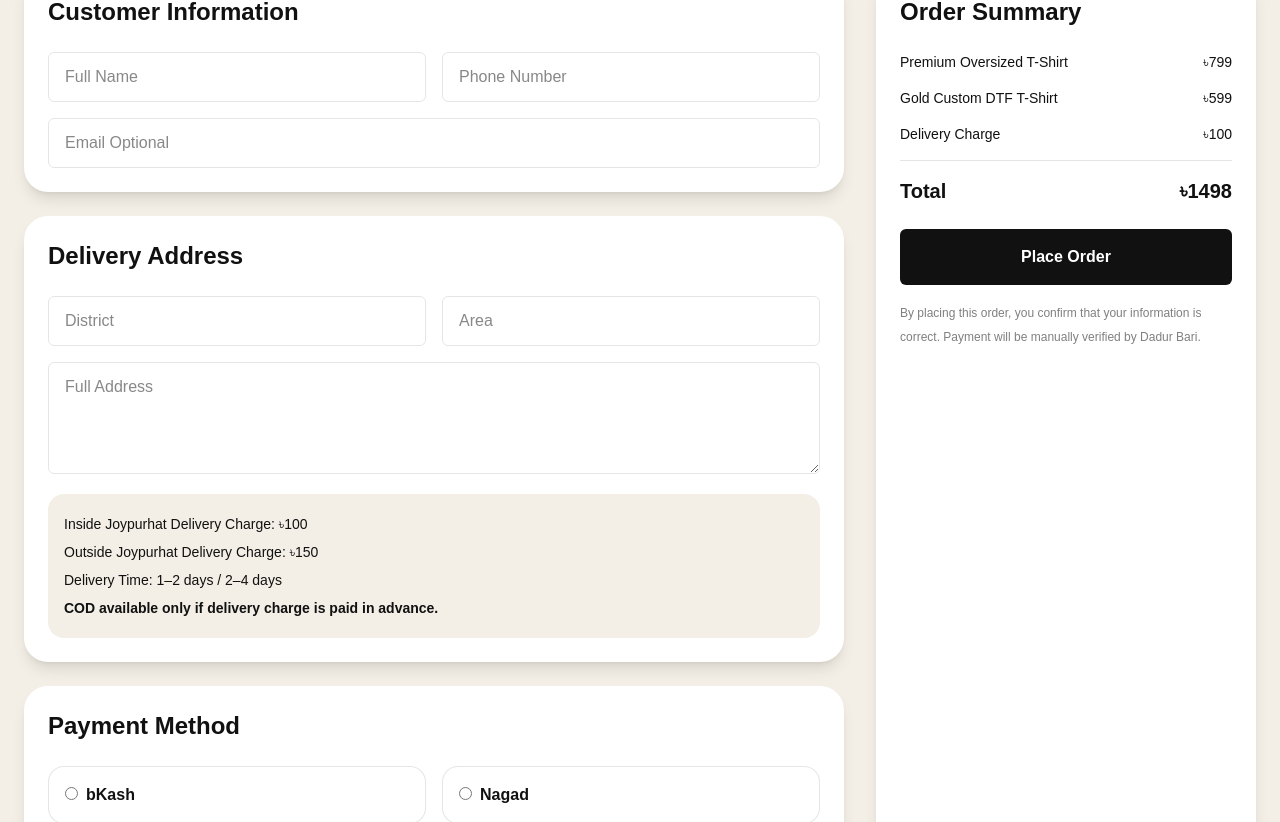
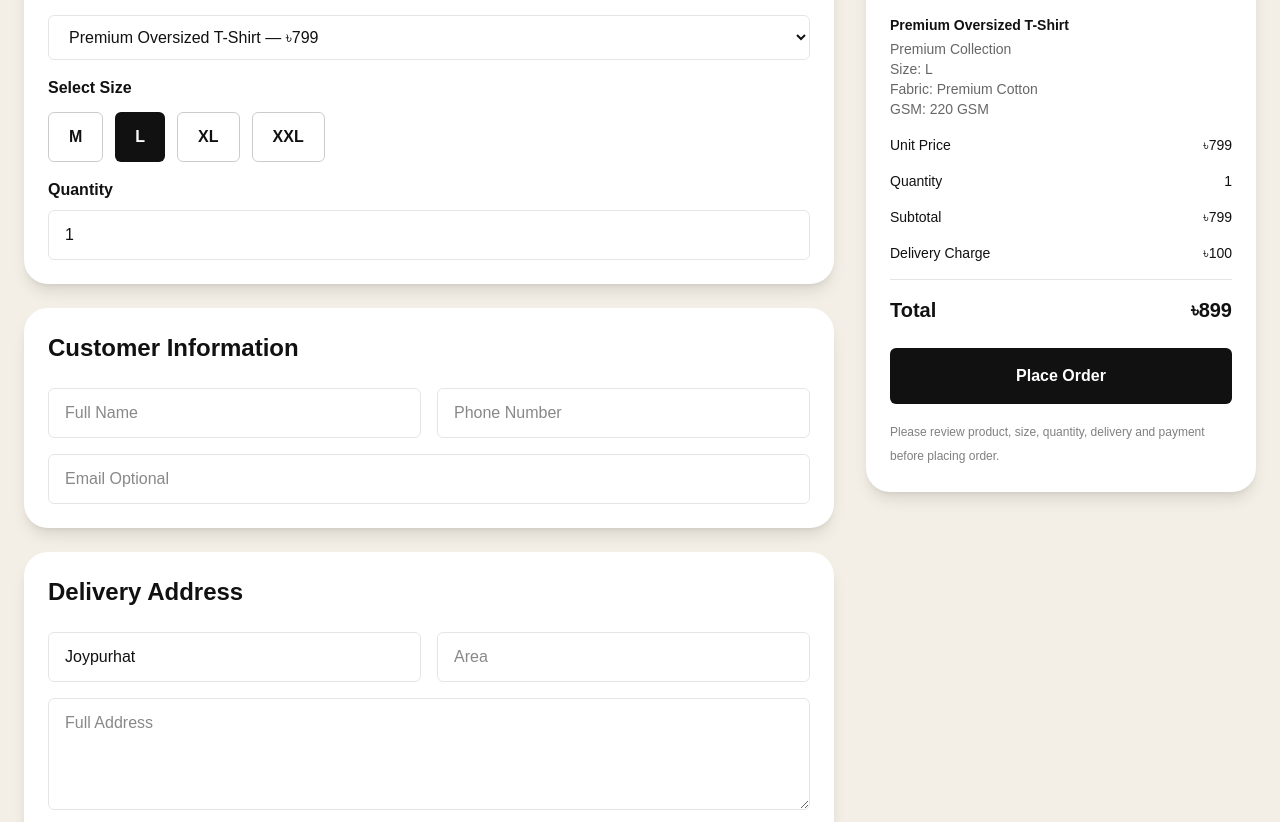
Before and after one commit to shajibhasan5656-cell/dadur-bari-mvp, a Next.js app: page /checkout in a window 1280 px wide. Shown: the part 426-1248 px from the top of the page. Built offline with nearby package versions, Linux system fonts and the light colour scheme.

Commit message:
Improve checkout order review summary

```diff
--- a/src/app/checkout/page.tsx
+++ b/src/app/checkout/page.tsx
@@ -1,153 +1,196 @@
 "use client";
 
-import { useState } from "react";
-import { useRouter } from "next/navigation";
-import { Footer } from "@/components/site/Footer";
-import { Header } from "@/components/site/Header";
-import { deliveryRules, paymentMethods, paymentNumber } from "@/lib/brand";
+import Link from "next/link";
+import { useMemo, useState } from "react";
 
-const orderItems = [
-  { name: "Premium Oversized T-Shirt", price: 799 },
-  { name: "Gold Custom DTF T-Shirt", price: 599 },
+const products = [
+  {
+    name: "Premium Oversized T-Shirt",
+    slug: "premium-oversized-tshirt",
+    price: 799,
+    category: "Premium",
+    fabric: "Premium Cotton",
+    gsm: "220 GSM"
+  },
+  {
+    name: "Gold Custom DTF T-Shirt",
+    slug: "gold-custom-dtf-tshirt",
+    price: 599,
+    category: "Gold",
+    fabric: "Soft Cotton",
+    gsm: "190 GSM"
+  },
+  {
+    name: "Silver Everyday T-Shirt",
+    slug: "silver-everyday-tshirt",
+    price: 449,
+    category: "Silver",
+    fabric: "Comfort Cotton",
+    gsm: "170 GSM"
+  }
 ];
 
-const subtotal = orderItems.reduce((total, item) => total + item.price, 0);
-const deliveryCharge = deliveryRules.insideJoypurhat.charge;
+export default function CheckoutPage() {
+  const [selectedSlug, setSelectedSlug] = useState("premium-oversized-tshirt");
+  const [size, setSize] = useState("L");
+  const [quantity, setQuantity] = useState(1);
+  const [district, setDistrict] = useState("Joypurhat");
+  const [paymentMethod, setPaymentMethod] = useState("bKash");
+  const [loading, setLoading] = useState(false);
+  const [error, setError] = useState("");
+
+  const product = products.find((item) => item.slug === selectedSlug) || products[0];
+
+  const deliveryCharge =
+    district.trim().toLowerCase() === "joypurhat" ? 100 : 150;
+
+  const subtotal = product.price * quantity;
   const total = subtotal + deliveryCharge;
 
-const initialFormData = {
-  full_name: "",
-  phone: "",
-  email: "",
-  district: "",
-  area: "",
-  address: "",
-  payment_method: "",
-  transaction_id: "",
-  sender_number: "",
-  order_notes: "",
+  const orderDetails = useMemo(() => {
+    return `${product.name} | Category: ${product.category} | Size: ${size} | Quantity: ${quantity} | Fabric: ${product.fabric} | GSM: ${product.gsm}`;
+  }, [product, size, quantity]);
+
+  async function submitOrder(event: React.FormEvent<HTMLFormElement>) {
+    event.preventDefault();
+    setLoading(true);
+    setError("");
+
+    const form = event.currentTarget;
+    const formData = new FormData(form);
+
+    const payload = {
+      _subject: "New Dadur Bari Order",
+      full_name: formData.get("full_name"),
+      phone: formData.get("phone"),
+      email: formData.get("email"),
+      district,
+      area: formData.get("area"),
+      address: formData.get("address"),
+      payment_method: paymentMethod,
+      transaction_id: formData.get("transaction_id"),
+      sender_number: formData.get("sender_number"),
+      order_notes: formData.get("order_notes"),
+      order_items: orderDetails,
+      order_product: product.name,
+      order_category: product.category,
+      order_size: size,
+      order_quantity: quantity,
+      order_unit_price: `${product.price} BDT`,
+      delivery_charge: `${deliveryCharge} BDT`,
+      order_total: `${total} BDT`
     };
 
-export default function CheckoutPage() {
-  const router = useRouter();
-  const [formData, setFormData] = useState(initialFormData);
-  const [isSubmitting, setIsSubmitting] = useState(false);
-  const [errorMessage, setErrorMessage] = useState("");
-
-  const handleChange = (
-    event: React.ChangeEvent<HTMLInputElement | HTMLTextAreaElement>
-  ) => {
-    const { name, value } = event.target;
-    setFormData((current) => ({ ...current, [name]: value }));
-    if (errorMessage) {
-      setErrorMessage("");
-    }
-  };
-
-  const handleSubmit = async (event: React.FormEvent<HTMLFormElement>) => {
-    event.preventDefault();
-
-    const form = event.currentTarget;
-    if (!form.checkValidity()) {
-      form.reportValidity();
-      return;
-    }
-
-    setIsSubmitting(true);
-    setErrorMessage("");
-
     try {
-      const response = await fetch("https://formspree.io/f/mqerqlyw", {
+      const res = await fetch("https://formspree.io/f/mqerqlyw", {
         method: "POST",
         headers: {
           Accept: "application/json",
-          "Content-Type": "application/json",
+          "Content-Type": "application/json"
         },
-        body: JSON.stringify({
-          ...formData,
-          _subject: "New Dadur Bari Order",
-          order_items: "Premium Oversized T-Shirt + Gold Custom DTF T-Shirt",
-          order_total: "1498 BDT",
-        }),
+        body: JSON.stringify(payload)
       });
 
-      if (response.ok) {
-        router.push("/checkout/success");
-        return;
+      if (!res.ok) {
+        throw new Error("Order submit failed. Please try again.");
       }
 
-      let message = "We couldn't submit your order right now. Please try again.";
-      try {
-        const errorData = await response.json();
-        if (errorData?.error) {
-          message = errorData.error;
+      window.location.href = "/checkout/success";
+    } catch (err) {
+      setError(err instanceof Error ? err.message : "Order submit failed.");
+    } finally {
+      setLoading(false);
     }
-      } catch {
-        // Ignore JSON parsing errors and fall back to the standard message.
   }
-
-      setErrorMessage(message);
-    } catch {
-      setErrorMessage("We couldn't submit your order right now. Please try again.");
-    } finally {
-      setIsSubmitting(false);
-    }
-  };
 
   return (
     <main className="min-h-screen bg-[#F3EFE6] text-[#111111]">
-      <Header />
+      <header className="border-b border-black/10 bg-white">
+        <div className="mx-auto flex h-20 max-w-7xl items-center justify-between px-6">
+          <Link href="/" className="text-2xl font-bold">
+            Dadur Bari
+          </Link>
+
+          <nav className="flex gap-6 text-sm font-medium">
+            <Link href="/" className="hover:text-[#C8A45D]">Home</Link>
+            <Link href="/shop" className="hover:text-[#C8A45D]">Shop</Link>
+            <Link href="/cart" className="hover:text-[#C8A45D]">Cart</Link>
+          </nav>
+        </div>
+      </header>
 
       <section className="bg-[#111111] py-16 text-white">
         <div className="mx-auto max-w-7xl px-6">
           <h1 className="text-5xl font-extrabold">Checkout</h1>
           <p className="mt-4 text-white/70">
-            Complete your Dadur Bari order securely.
+            Review your order details before placing order.
           </p>
         </div>
       </section>
 
       <form
-        onSubmit={handleSubmit}
-        className="mx-auto grid max-w-7xl gap-8 px-6 py-16 lg:grid-cols-[1fr_380px]"
+        onSubmit={submitOrder}
+        className="mx-auto grid max-w-7xl gap-8 px-6 py-16 lg:grid-cols-[1fr_390px]"
       >
-        <input type="hidden" name="_subject" value="New Dadur Bari Order" />
+        <div className="space-y-6">
+          <div className="rounded-3xl bg-white p-6 shadow-lg">
+            <h2 className="text-2xl font-bold">Select Product</h2>
+
+            <div className="mt-6 grid gap-4">
+              <select
+                value={selectedSlug}
+                onChange={(event) => setSelectedSlug(event.target.value)}
+                className="rounded-md border border-black/10 px-4 py-3"
+              >
+                {products.map((item) => (
+                  <option key={item.slug} value={item.slug}>
+                    {item.name} — ৳{item.price}
+                  </option>
+                ))}
+              </select>
+
+              <div>
+                <p className="mb-3 font-semibold">Select Size</p>
+                <div className="flex flex-wrap gap-3">
+                  {["M", "L", "XL", "XXL"].map((item) => (
+                    <button
+                      key={item}
+                      type="button"
+                      onClick={() => setSize(item)}
+                      className={
+                        size === item
+                          ? "rounded-md bg-[#111111] px-5 py-3 font-semibold text-white"
+                          : "rounded-md border border-black/20 px-5 py-3 font-semibold"
+                      }
+                    >
+                      {item}
+                    </button>
+                  ))}
+                </div>
+              </div>
+
+              <div>
+                <label className="mb-2 block font-semibold">Quantity</label>
                 <input
-          type="hidden"
-          name="order_items"
-          value="Premium Oversized T-Shirt + Gold Custom DTF T-Shirt"
+                  type="number"
+                  min={1}
+                  value={quantity}
+                  onChange={(event) =>
+                    setQuantity(Math.max(1, Number(event.target.value)))
+                  }
+                  className="w-full rounded-md border border-black/10 px-4 py-3"
                 />
-        <input type="hidden" name="order_total" value="1498 BDT" />
+              </div>
+            </div>
+          </div>
 
-        <div className="space-y-6">
           <div className="rounded-3xl bg-white p-6 shadow-lg">
             <h2 className="text-2xl font-bold">Customer Information</h2>
 
             <div className="mt-6 grid gap-4 md:grid-cols-2">
-              <input
-                name="full_name"
-                value={formData.full_name}
-                onChange={handleChange}
-                className="rounded-md border border-black/10 px-4 py-3"
-                placeholder="Full Name"
-                required
-              />
-              <input
-                name="phone"
-                value={formData.phone}
-                onChange={handleChange}
-                className="rounded-md border border-black/10 px-4 py-3"
-                placeholder="Phone Number"
-                required
-              />
-              <input
-                name="email"
-                type="email"
-                value={formData.email}
-                onChange={handleChange}
-                className="rounded-md border border-black/10 px-4 py-3 md:col-span-2"
-                placeholder="Email Optional"
-              />
+              <input name="full_name" required className="rounded-md border border-black/10 px-4 py-3" placeholder="Full Name" />
+              <input name="phone" required className="rounded-md border border-black/10 px-4 py-3" placeholder="Phone Number" />
+              <input name="email" type="email" className="rounded-md border border-black/10 px-4 py-3 md:col-span-2" placeholder="Email Optional" />
             </div>
           </div>
 
@@ -156,38 +199,20 @@ export default function CheckoutPage() {
 
             <div className="mt-6 grid gap-4 md:grid-cols-2">
               <input
-                name="district"
-                value={formData.district}
-                onChange={handleChange}
+                value={district}
+                onChange={(event) => setDistrict(event.target.value)}
+                required
                 className="rounded-md border border-black/10 px-4 py-3"
                 placeholder="District"
-                required
               />
-              <input
-                name="area"
-                value={formData.area}
-                onChange={handleChange}
-                className="rounded-md border border-black/10 px-4 py-3"
-                placeholder="Area"
-                required
-              />
-              <textarea
-                name="address"
-                value={formData.address}
-                onChange={handleChange}
-                className="min-h-28 rounded-md border border-black/10 px-4 py-3 md:col-span-2"
-                placeholder="Full Address"
-                required
-              />
+              <input name="area" required className="rounded-md border border-black/10 px-4 py-3" placeholder="Area" />
+              <textarea name="address" required className="min-h-28 rounded-md border border-black/10 px-4 py-3 md:col-span-2" placeholder="Full Address" />
             </div>
 
             <div className="mt-5 rounded-2xl bg-[#F3EFE6] p-4 text-sm leading-7">
-              <p>{`Inside Joypurhat Delivery Charge: ৳${deliveryRules.insideJoypurhat.charge}`}</p>
-              <p>{`Outside Joypurhat Delivery Charge: ৳${deliveryRules.outsideJoypurhat.charge}`}</p>
-              <p>{`Delivery Time: ${deliveryRules.insideJoypurhat.days} / ${deliveryRules.outsideJoypurhat.days}`}</p>
-              <p className="font-semibold text-[#111111]">
-                {deliveryRules.codAdvanceMessage}
-              </p>
+              <p>Inside Joypurhat: ৳100, 1–2 days</p>
+              <p>Outside Joypurhat: ৳150, 2–4 days</p>
+              <p>Current delivery charge: ৳{deliveryCharge}</p>
             </div>
           </div>
 
@@ -195,82 +220,77 @@ export default function CheckoutPage() {
             <h2 className="text-2xl font-bold">Payment Method</h2>
 
             <div className="mt-6 grid gap-4 md:grid-cols-2">
-              {paymentMethods.map((method) => {
-                const isSelected = formData.payment_method === method;
-
-                return (
+              {["bKash", "Nagad", "Rocket", "Cash On Delivery"].map((method) => (
                 <label
                   key={method}
-                    className={`cursor-pointer rounded-2xl border p-4 transition ${
-                      isSelected
-                        ? "border-[#C8A45D] bg-[#F3EFE6] shadow-sm"
-                        : "border-black/10 bg-white"
-                    }`}
+                  className={
+                    paymentMethod === method
+                      ? "rounded-2xl border-2 border-[#C8A45D] bg-[#F3EFE6] p-4"
+                      : "rounded-2xl border border-black/10 p-4"
+                  }
                 >
                   <input
                     type="radio"
                     name="payment_method"
                     value={method}
-                      checked={isSelected}
-                      onChange={handleChange}
+                    checked={paymentMethod === method}
+                    onChange={() => setPaymentMethod(method)}
                     className="mr-2"
-                      required
                   />
                   <span className="font-bold">{method}</span>
                 </label>
-                );
-              })}
+              ))}
             </div>
 
             <div className="mt-5 rounded-2xl bg-[#F3EFE6] p-4 text-sm leading-7">
-              <p>
-                Payment Number: <strong>{paymentNumber}</strong>
-              </p>
-              <p className="font-semibold text-[#111111]">
-                {deliveryRules.codAdvanceMessage}
-              </p>
+              <p>Payment Number: <strong>01746-212501</strong></p>
+              <p>COD available only if delivery charge is paid in advance.</p>
             </div>
 
             <div className="mt-5 grid gap-4 md:grid-cols-2">
-              <input
-                name="transaction_id"
-                value={formData.transaction_id}
-                onChange={handleChange}
-                className="rounded-md border border-black/10 px-4 py-3"
-                placeholder="Transaction ID"
-              />
-              <input
-                name="sender_number"
-                value={formData.sender_number}
-                onChange={handleChange}
-                className="rounded-md border border-black/10 px-4 py-3"
-                placeholder="Sender Number Optional"
-              />
+              <input name="transaction_id" className="rounded-md border border-black/10 px-4 py-3" placeholder="Transaction ID" />
+              <input name="sender_number" className="rounded-md border border-black/10 px-4 py-3" placeholder="Sender Number Optional" />
             </div>
           </div>
 
           <div className="rounded-3xl bg-white p-6 shadow-lg">
             <h2 className="text-2xl font-bold">Order Notes</h2>
-            <textarea
-              name="order_notes"
-              value={formData.order_notes}
-              onChange={handleChange}
-              className="mt-5 min-h-24 w-full rounded-md border border-black/10 px-4 py-3"
-              placeholder="Any special instruction?"
-            />
-          </div>
+            <textarea name="order_notes" className="mt-5 min-h-24 w-full rounded-md border border-black/10 px-4 py-3" placeholder="Any special instruction?" />
           </div>
 
-        <aside className="rounded-3xl bg-white p-6 shadow-lg">
+          {error ? (
+            <div className="rounded-md bg-red-50 p-4 text-red-700">
+              {error}
+            </div>
+          ) : null}
+        </div>
+
+        <aside className="h-fit rounded-3xl bg-white p-6 shadow-lg">
           <h2 className="text-2xl font-bold">Order Summary</h2>
 
           <div className="mt-6 space-y-4 text-sm">
-            {orderItems.map((item) => (
-              <div key={item.name} className="flex justify-between">
-                <span>{item.name}</span>
-                <span>৳{item.price}</span>
+            <div>
+              <p className="font-bold">{product.name}</p>
+              <p className="mt-1 text-black/60">{product.category} Collection</p>
+              <p className="text-black/60">Size: {size}</p>
+              <p className="text-black/60">Fabric: {product.fabric}</p>
+              <p className="text-black/60">GSM: {product.gsm}</p>
             </div>
-            ))}
+
+            <div className="flex justify-between">
+              <span>Unit Price</span>
+              <span>৳{product.price}</span>
+            </div>
+
+            <div className="flex justify-between">
+              <span>Quantity</span>
+              <span>{quantity}</span>
+            </div>
+
+            <div className="flex justify-between">
+              <span>Subtotal</span>
+              <span>৳{subtotal}</span>
+            </div>
 
             <div className="flex justify-between">
               <span>Delivery Charge</span>
@@ -285,28 +305,19 @@ export default function CheckoutPage() {
             </div>
           </div>
 
-          {errorMessage ? (
-            <p className="mt-4 rounded-md border border-red-300 bg-red-50 p-3 text-sm text-red-700">
-              {errorMessage}
-            </p>
-          ) : null}
-
           <button
             type="submit"
-            disabled={isSubmitting}
-            className="mt-6 w-full rounded-md bg-[#111111] px-6 py-4 text-center font-semibold text-white transition hover:bg-[#C8A45D] hover:text-[#111111] disabled:cursor-not-allowed disabled:opacity-70"
+            disabled={loading}
+            className="mt-6 w-full rounded-md bg-[#111111] px-6 py-4 text-center font-semibold text-white hover:bg-[#C8A45D] hover:text-[#111111] disabled:opacity-60"
           >
-            {isSubmitting ? "Placing Order..." : "Place Order"}
+            {loading ? "Placing Order..." : "Place Order"}
           </button>
 
           <p className="mt-4 text-xs leading-6 text-black/50">
-            By placing this order, you confirm that your information is correct.
-            Payment will be manually verified by Dadur Bari.
+            Please review product, size, quantity, delivery and payment before placing order.
           </p>
         </aside>
       </form>
-
-      <Footer />
     </main>
   );
 }
```
Lines whose indentation alone changed are shown as unchanged.
